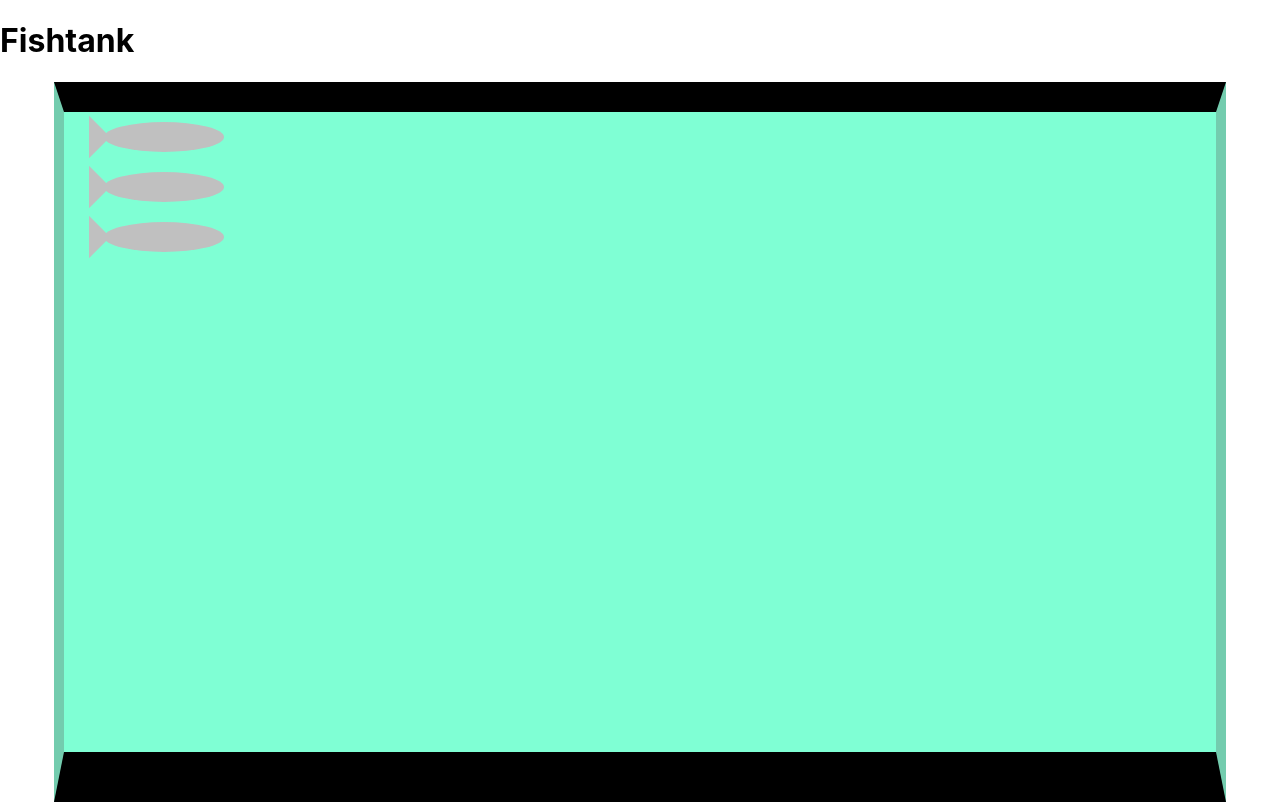
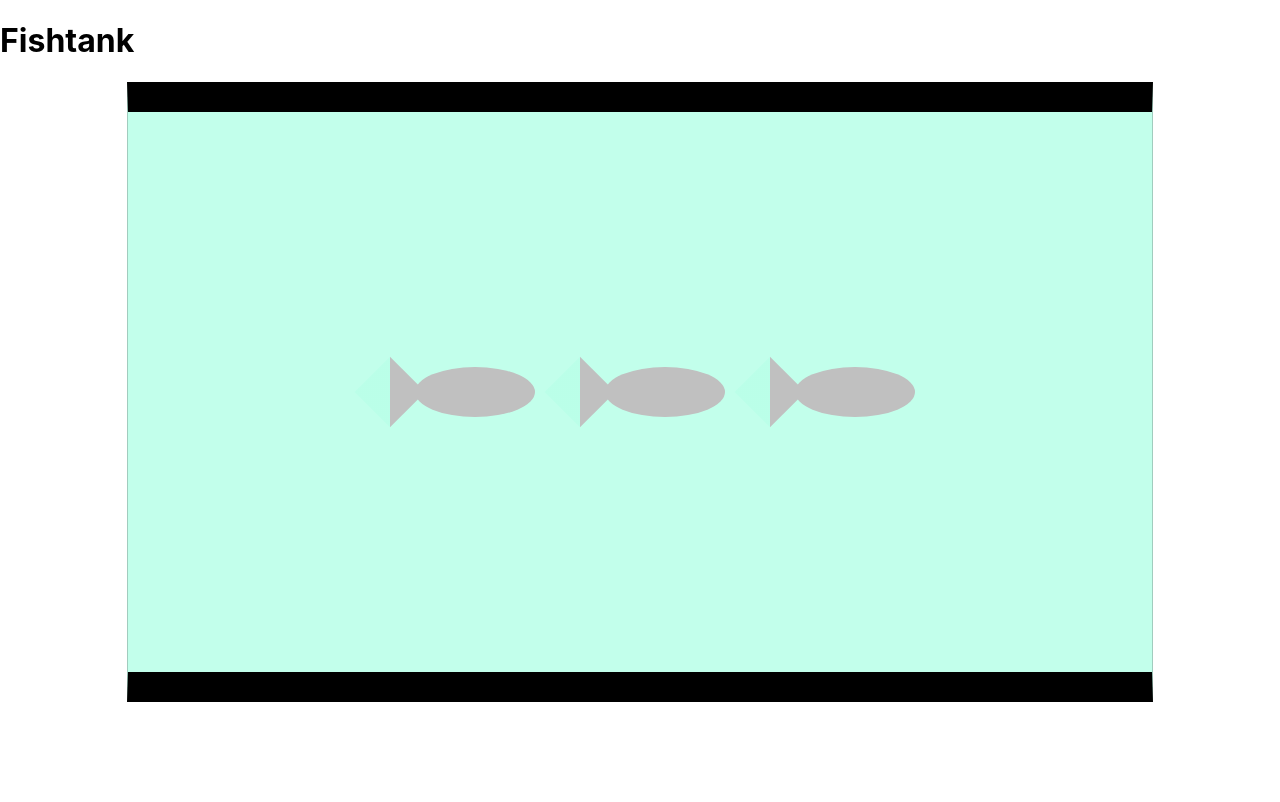
Before and after one commit to jfisher396/fishtank, a React (Create React App) app: page / in a window 1280 px wide. Built offline with nearby package versions, Linux system fonts and the light colour scheme.

Commit message:
water color and tail gradient matched

```diff
--- a/src/components/Fish/Fish.css
+++ b/src/components/Fish/Fish.css
@@ -10,17 +10,17 @@
     -ms-border-radius: 100%;
     -o-border-radius: 100%;
     width: 120px;
-    height: 30px;
+    height: 50px;
     background-color: silver;
 }
 
 .Fish .tail {
-    width: 30px;
-    height: 30px;
+    width: 50px;
+    height: 50px;
     transform:rotate(45deg);
     -webkit-transform:rotate(45deg);
     -moz-transform:rotate(45deg);
     -ms-transform:rotate(45deg);
     -o-transform:rotate(45deg);
-    background: linear-gradient(45deg, aquamarine 0%, aquamarine 50%, silver 50%, silver 100%);
+    background: linear-gradient(45deg, hsla(160, 100%, 85%, 0.5) 0%, hsla(160, 100%, 85%, 0.5) 50%, silver 50%, silver 100%);
 }
--- a/src/components/Tank/Tank.css
+++ b/src/components/Tank/Tank.css
@@ -1,10 +1,15 @@
 .Tank {
-    width: 90vw;
-    min-height: 80vh;
+    width: 80vw;
+    min-height: 70vh;
     border-top: 30px solid black;
-    border-bottom: 50px solid black;
-    border-left: 10px solid hsla(0, 0%, 34%, 0.3);
-    border-right: 10px solid hsla(0, 0%, 34%, 0.3);
-    background-color: aquamarine;
+    border-bottom: 30px solid black;
+    border-left: 1px solid hsla(0, 0%, 34%, 0.3);
+    border-right: 1px solid hsla(0, 0%, 34%, 0.3);
+    background-color: hsla(160, 100%, 85%, 0.8);
+    /* box-shadow: 0 50px 24px #817F7F inset, 0 -100px 134px #DCDCDC inset; */
     margin: 0 auto;
+    display: flex;
+    justify-content: center;
+    align-items: center;
+    flex-wrap: wrap;
 }
```
